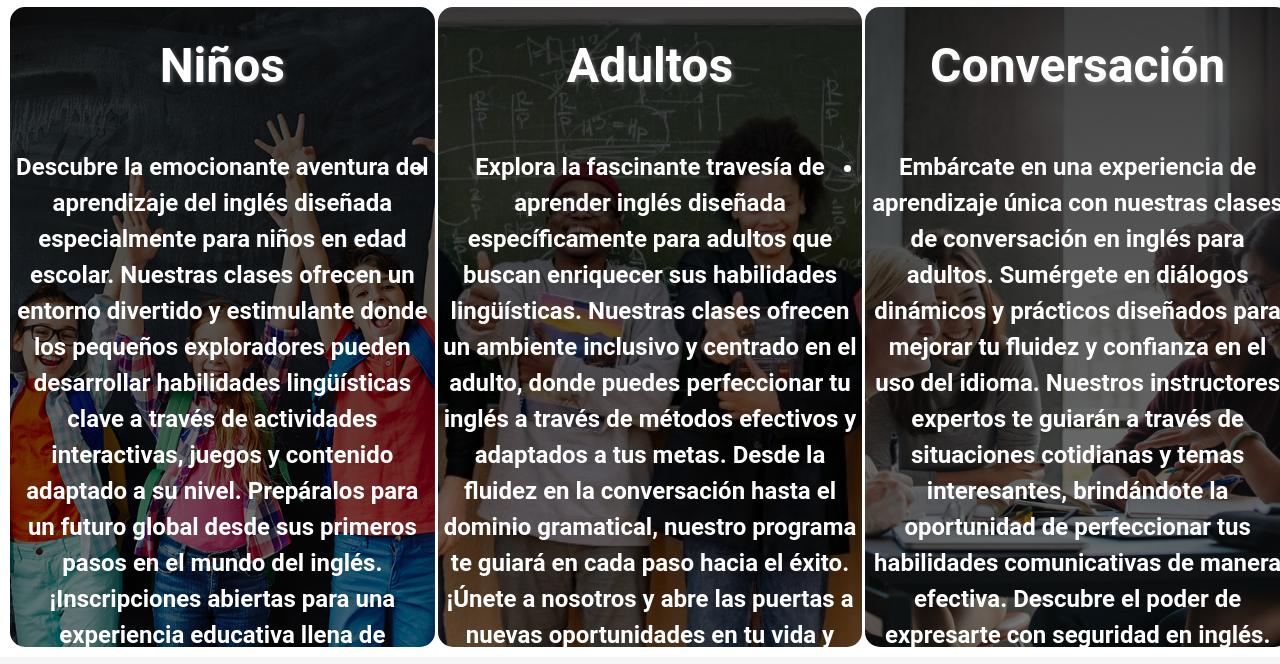
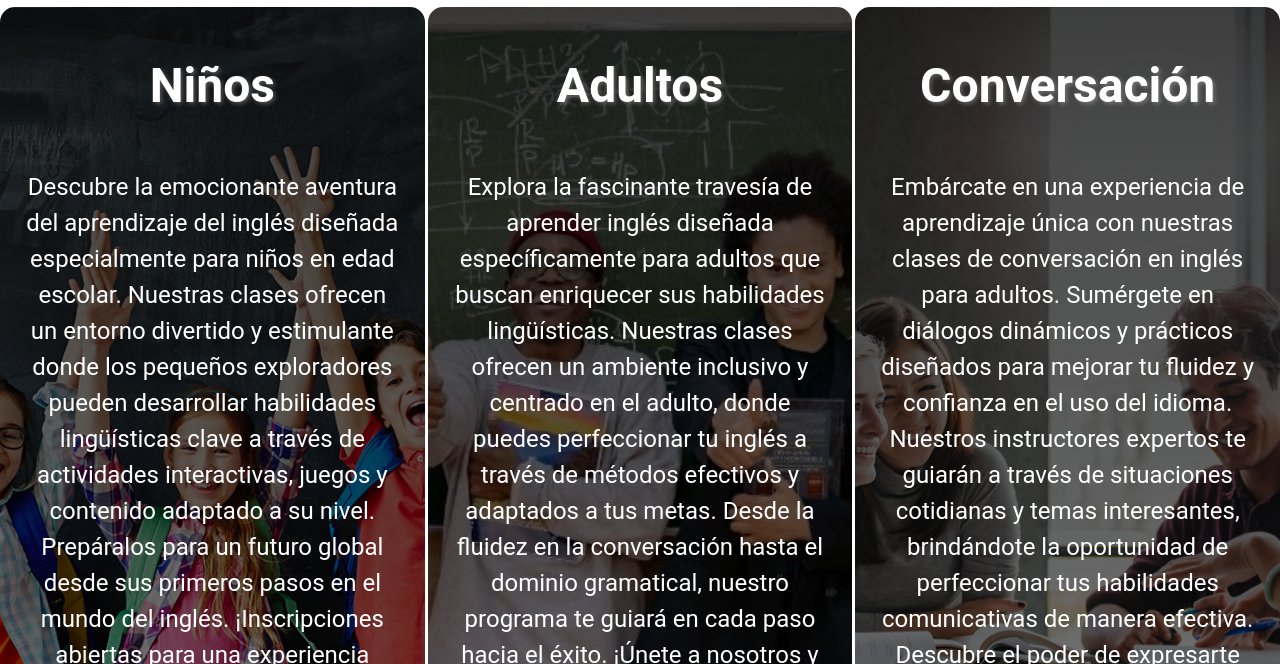
Before and after one commit to fedecera88/aprendeIngles, a website: page pages/clases.html in a window 1280 px wide. Shown: the part 104-768 px from the top of the page. Drawn offline with nearby package versions, Linux system fonts and the light colour scheme.

Commit message:
proyecto final

```diff
--- a/scss/_clases.scss
+++ b/scss/_clases.scss
@@ -64,10 +64,10 @@
 
 @media (min-width: 768px) {
   .clases {
-    margin: 10px;
-    height: 80vh;
+    height: 100%;
     width: 100vw;
     text-align: center;
+    justify-content: center;
     color: white;
     display: grid;
     grid-template-columns: 2fr 2fr 2fr;
@@ -82,8 +82,7 @@
     h2,
     h3 {
       font-size: 3rem;
-      margin-top: 30px;
-      margin-bottom: 50px;
+      margin: 50px;
       font-weight: bold;
       text-shadow: 2px 2px 4px rgba(228, 224, 224, 0.3);
     }
@@ -93,11 +92,9 @@
     #textoNinos,
     #textoAdultos,
     #textoConv {
-      display: list-item;
       text-align: center;
       font-size: 1.5rem;
-      line-height: 1.5;
-      font-weight: bolder;
+      margin: auto 20px;
     }
   }
 }
```
Also changed, not shown: css/estilos.css, 1 other file.
